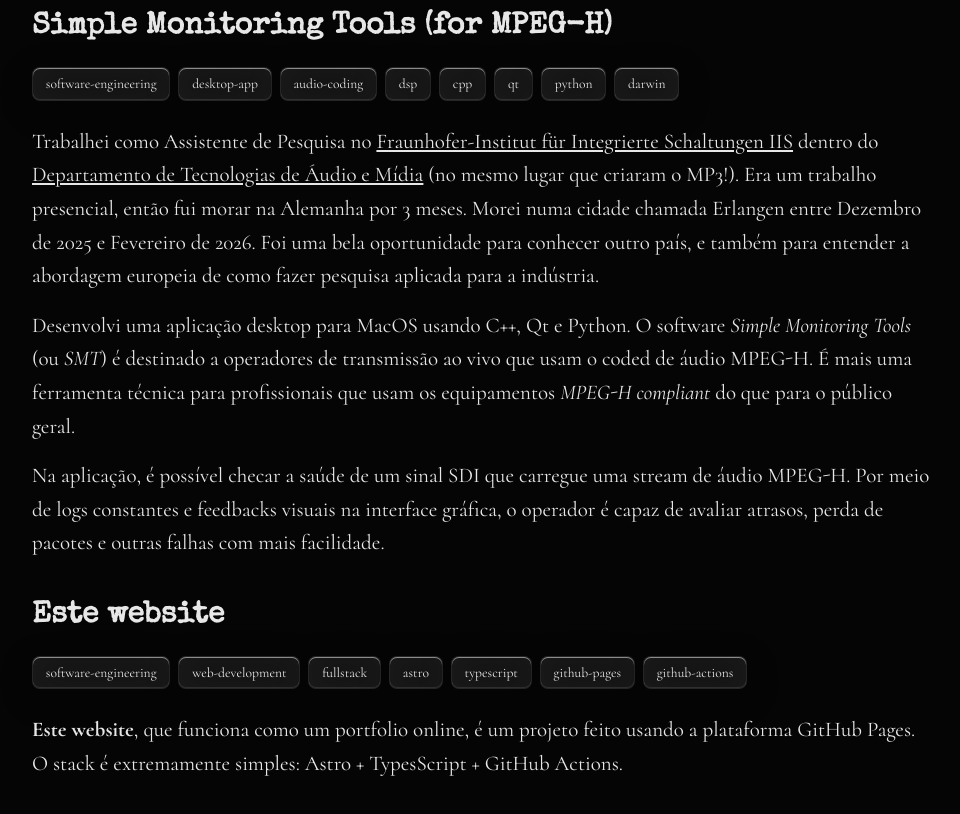
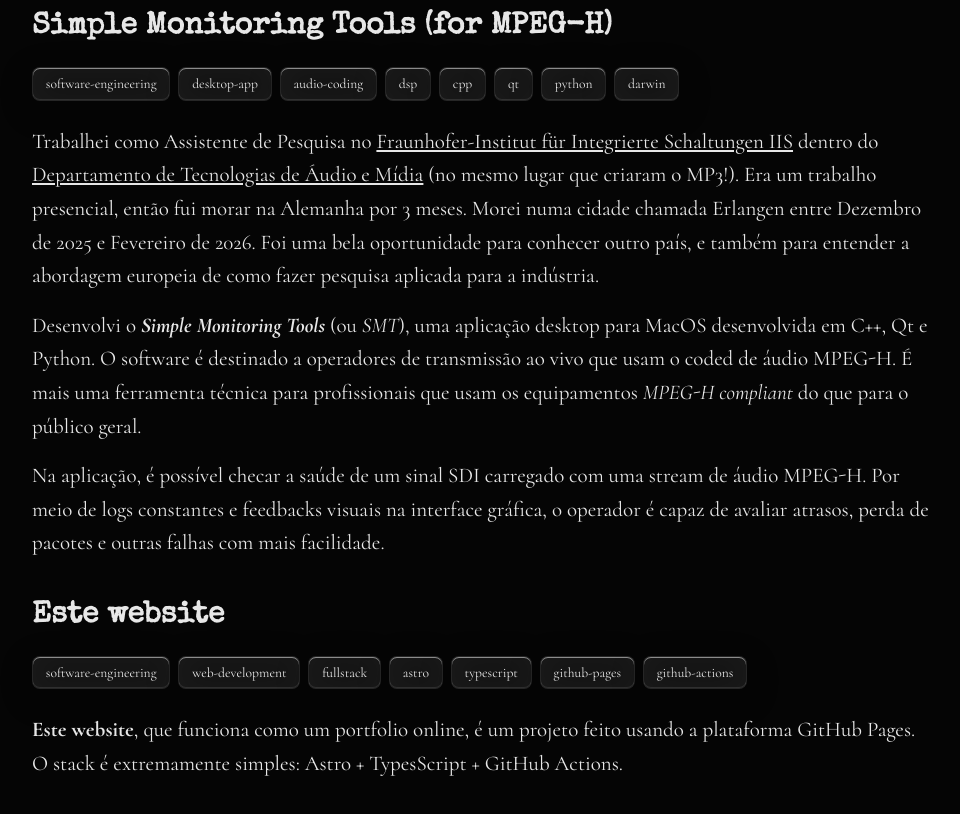
Before and after one commit to haruo-gabriel/haruo-gabriel.github.io, an Astro site: page /softwares in a window 1280 px wide. Shown: the part 1668-2482 px from the top of the page, without its empty margins (158-1118 px from the left). Built offline with nearby package versions, Linux system fonts and the light colour scheme; Astro itself is replaced by a stand-in of ours.

Commit message:
feat: update content

```diff
--- a/src/layouts/BaseLayout.astro
+++ b/src/layouts/BaseLayout.astro
@@ -23,6 +23,7 @@
 			href="https://fonts.googleapis.com/css2?family=Cormorant:ital,wght@0,300..700;1,300..700&family=Special+Elite&display=swap"
 			rel="stylesheet"
 		/>
+		<link rel="icon" type="image/svg+xml" href="/favicon.svg" />
 		<ClientRouter />
 	</head>
 	<body>
--- a/src/pages/softwares.astro
+++ b/src/pages/softwares.astro
@@ -93,19 +93,21 @@
 				europeia de como fazer pesquisa aplicada para a indústria.
 			</p>
 			<p>
-				Desenvolvi uma aplicação desktop para MacOS usando C++, Qt e
-				Python. O software <i>Simple Monitoring Tools</i> (ou <i>SMT</i
-				>) é destinado a operadores de transmissão ao vivo que usam o
-				coded de áudio MPEG-H. É mais uma ferramenta técnica para
-				profissionais que usam os equipamentos <i>MPEG-H compliant</i> do
-				que para o público geral.
+				Desenvolvi o <strong><i>Simple Monitoring Tools</i></strong> (ou <i
+					>SMT</i
+				>), uma aplicação desktop para MacOS desenvolvida em C++, Qt e
+				Python. O software é destinado a operadores de transmissão ao
+				vivo que usam o coded de áudio MPEG-H. É mais uma ferramenta
+				técnica para profissionais que usam os equipamentos <i
+					>MPEG-H compliant</i
+				> do que para o público geral.
 			</p>
 			<p>
-				Na aplicação, é possível checar a saúde de um sinal SDI que
-				carregue uma stream de áudio MPEG-H. Por meio de logs constantes
-				e feedbacks visuais na interface gráfica, o operador é capaz de
-				avaliar atrasos, perda de pacotes e outras falhas com mais
-				facilidade.
+				Na aplicação, é possível checar a saúde de um sinal SDI
+				carregado com uma stream de áudio MPEG-H. Por meio de logs
+				constantes e feedbacks visuais na interface gráfica, o operador
+				é capaz de avaliar atrasos, perda de pacotes e outras falhas com
+				mais facilidade.
 			</p>
 		</section>
 
```
Also changed, not shown: src/pages/bio.astro (+5 -3 lines), public/favicon.svg.
